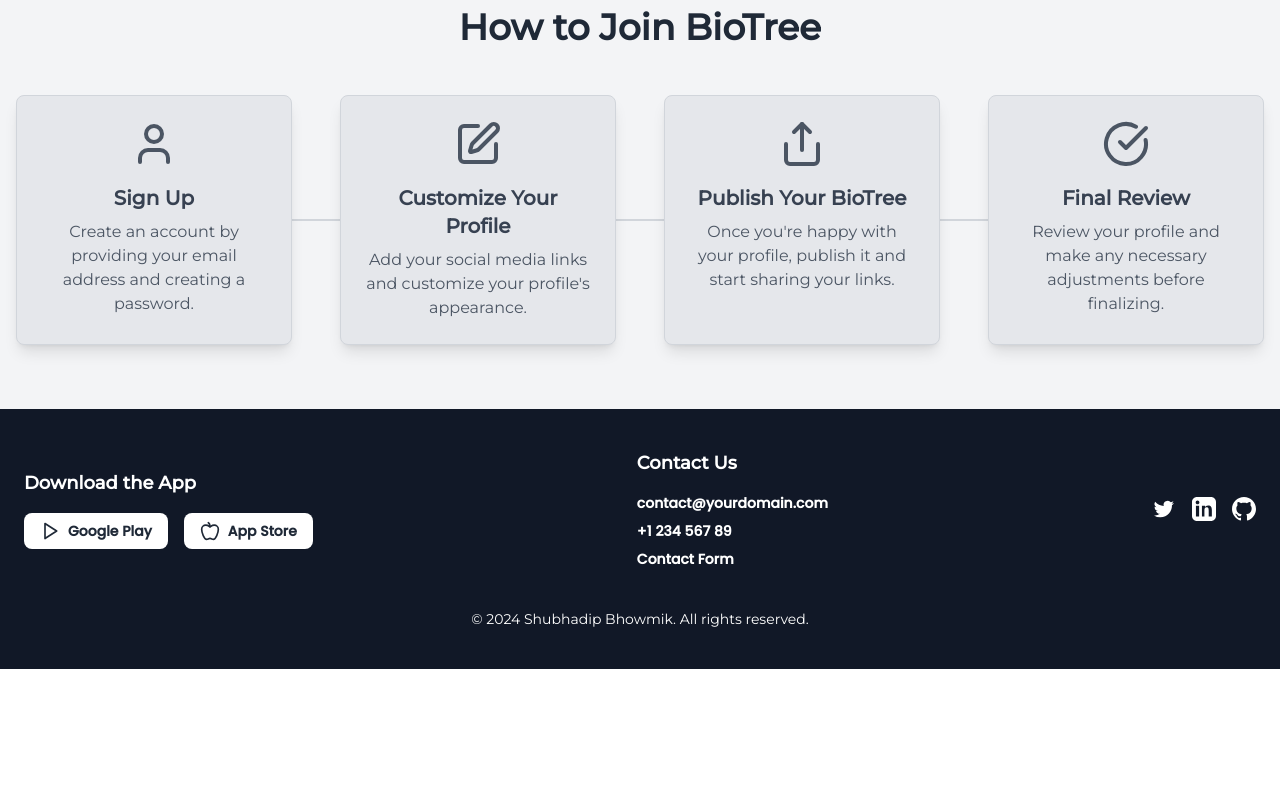
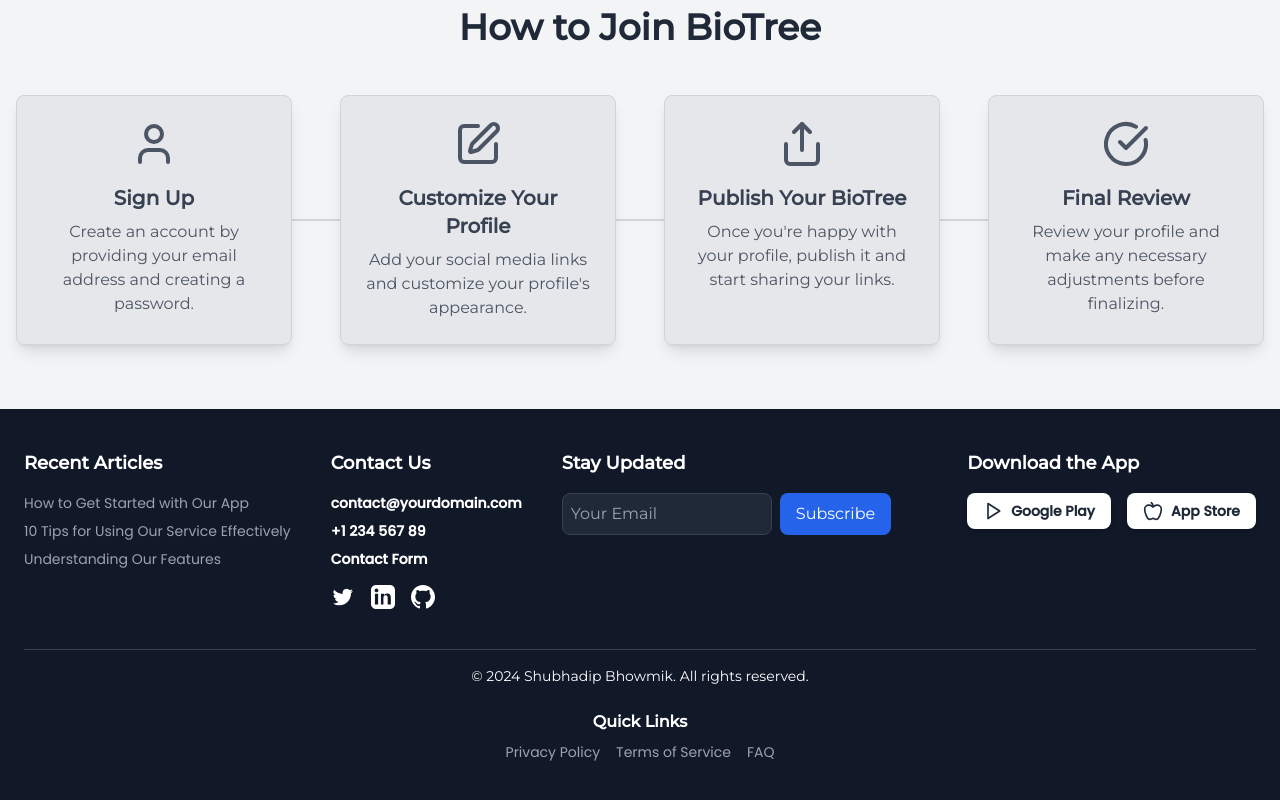
Before and after one commit to subhadipbhowmik/bio-branch, a Next.js app in the folder site/: page / in a window 1280 px wide. Shown: the part 1583-2383 px from the top of the page. Before the commit the page ends 2252 px from the top, so only its background shows below. Built offline with nearby package versions, Linux system fonts and the light colour scheme.

Commit message:
footer enhanced

```diff
--- a/site/components/Footer.js
+++ b/site/components/Footer.js
@@ -1,82 +1,107 @@
-import React from 'react'
-import Link from 'next/link'
-import { Apple, Play } from 'lucide-react'
+import React from 'react';
+import Link from 'next/link';
+import { Apple, Play } from 'lucide-react';
 
 const Footer = () => {
   return (
     <footer aria-label="Site Footer" className="relative bg-gray-900 text-white py-10 px-6">
-      {/* Wave Effect */}
+      <div className="container mx-auto flex flex-col md:flex-row items-start justify-between space-y-8 md:space-y-0">
 
+        {/* Left Section: Recent Articles, Contact Us, and Stay Updated */}
+        <div className="flex flex-col md:flex-row items-start space-y-8 md:space-y-0 md:space-x-10">
+          {/* Recent Articles */}
+          <div className="flex flex-col">
+            <h3 className="mb-4 text-lg font-semibold">Recent Articles</h3>
+            <div className="flex flex-col space-y-2">
+              <Link href="/blog/post-1" className="text-sm text-gray-400 hover:underline transition">How to Get Started with Our App</Link>
+              <Link href="/blog/post-2" className="text-sm text-gray-400 hover:underline transition">10 Tips for Using Our Service Effectively</Link>
+              <Link href="/blog/post-3" className="text-sm text-gray-400 hover:underline transition">Understanding Our Features</Link>
+            </div>
+          </div>
 
-      <div className="container mx-auto flex flex-col md:flex-row items-center justify-between relative z-10">
+          {/* Contact Us */}
+          <div className="flex flex-col">
+            <h3 className="mb-4 text-lg font-semibold">Contact Us</h3>
+            <div className="flex flex-col space-y-2">
+              <a href="mailto:contact@yourdomain.com" className="text-sm font-semibold hover:underline transition">
+                contact@yourdomain.com
+              </a>
+              <a href="tel:+123456789" className="text-sm font-semibold hover:underline transition">
+                +1 234 567 89
+              </a>
+              <Link href="/contact" className="text-sm font-semibold hover:underline transition">
+                Contact Form
+              </Link>
+            </div>
 
-        {/* Left Section: App Store Links */}
-        <div className="flex flex-col items-start mb-6 md:mb-0">
+            {/* Social Media Links */}
+            <div className="mt-4 flex space-x-4">
+              <Link href="https://twitter.com/yourprofile" target="_blank" aria-label="Twitter" className="hover:text-blue-400 transition">
+                <svg className="h-6 w-6 fill-current" viewBox="0 0 24 24" xmlns="http://www.w3.org/2000/svg">
+                  <path d="M8.29 20.251c7.547 0 11.675-6.155 11.675-11.494 0-.175 0-.349-.012-.522A8.18 8.18 0 0 0 22 5.92a8.306 8.306 0 0 1-2.357.636A4.1 4.1 0 0 0 21.448 4.3a8.194 8.194 0 0 1-2.605.988 4.1 4.1 0 0 0-7.086 3.743A11.64 11.64 0 0 1 3.184 4.864a4.079 4.079 0 0 0 1.27 5.473 4.092 4.092 0 0 1-1.852-.506v.051a4.104 4.104 0 0 0 3.291 4.016 4.099 4.099 0 0 1-1.848.07 4.107 4.107 0 0 0 3.834 2.85A8.233 8.233 0 0 1 2 18.406 11.616 11.616 0 0 0 8.29 20.251" />
+                </svg>
+              </Link>
+              <Link href="https://linkedin.com/in/yourprofile" target="_blank" aria-label="LinkedIn" className="hover:text-blue-600 transition">
+                <svg className="h-6 w-6 fill-current" viewBox="0 0 24 24" xmlns="http://www.w3.org/2000/svg">
+                  <path d="M19 0H5C2.238 0 0 2.238 0 5v14c0 2.762 2.238 5 5 5h14c2.762 0 5-2.238 5-5V5c0-2.762-2.238-5-5-5zM7.125 19.5H3.937V8.75h3.188v10.75zM5.531 7.312c-1.025 0-1.875-.85-1.875-1.875 0-1.025.85-1.875 1.875-1.875 1.025 0 1.875.85 1.875 1.875 0 1.025-.85 1.875-1.875 1.875zm14.344 12.188H16.69V13.5c0-1.428-.031-3.266-1.984-3.266-1.984 0-2.287 1.55-2.287 3.157v6.109H9.937V8.75h3.063v1.469h.043c.426-.81 1.46-1.654 3.007-1.654 3.213 0 3.807 2.113 3.807 4.862v6.073z" />
+                </svg>
+              </Link>
+              <Link href="https://github.com/yourprofile" target="_blank" aria-label="GitHub" className="hover:text-gray-400 transition">
+                <svg className="h-6 w-6 fill-current" viewBox="0 0 24 24" xmlns="http://www.w3.org/2000/svg">
+                  <path d="M12 0C5.372 0 0 5.372 0 12c0 5.304 3.438 9.8 8.207 11.387.6.11.82-.26.82-.577 0-.285-.011-1.045-.016-2.052-3.338.726-4.042-1.601-4.042-1.601-.546-1.387-1.333-1.757-1.333-1.757-1.089-.744.083-.729.083-.729 1.204.084 1.836 1.235 1.836 1.235 1.07 1.832 2.807 1.303 3.49.997.107-.776.418-1.303.762-1.603-2.665-.303-5.466-1.332-5.466-5.926 0-1.31.469-2.383 1.235-3.225-.124-.303-.535-1.521.118-3.168 0 0 1.007-.324 3.3 1.23.957-.266 1.983-.398 3.004-.403 1.02.005 2.048.137 3.004.403 2.293-1.554 3.3-1.23 3.3-1.23.653 1.647.242 2.865.118 3.168.767.842 1.235 1.916 1.235 3.225 0 4.606-2.805 5.617-5.478 5.914.43.372.814 1.104.814 2.227 0 1.607-.014 2.904-.014 3.299 0 .32.214.694.825.577C20.565 21.796 24 17.303 24 12c0-6.628-5.372-12-12-12z" />
+                </svg>
+              </Link>
+            </div>
+          </div>
+
+          {/* Stay Updated Section */}
+          <div className="flex flex-col">
+            <h3 className="mb-4 text-lg font-semibold">Stay Updated</h3>
+            <form className="flex space-x-2">
+              <input type="email" placeholder="Your Email" className="p-2 rounded-lg border border-gray-700 bg-gray-800 text-white" required />
+              <button type="submit" className="px-4 py-2 bg-blue-600 rounded-lg hover:bg-blue-500 transition">Subscribe</button>
+            </form>
+          </div>
+        </div>
+
+        {/* Right Section: App Store Links */}
+        <div className="flex flex-col">
           <h3 className="mb-4 text-lg font-semibold">Download the App</h3>
           <div className="flex space-x-4">
             {/* Google Play Store */}
             <Link href="https://play.google.com/store" target="_blank">
-              <div className="flex items-center px-4 py-2 bg-white text-gray-800 rounded-lg hover:shadow-lg transition">
+              <div className="flex items-center px-4 py-2 bg-white text-gray-800 rounded-lg shadow-md hover:shadow-xl transition">
                 <Play className="w-5 h-5 mr-2" />
                 <span className="text-sm font-semibold">Google Play</span>
               </div>
             </Link>
             {/* Apple Store */}
             <Link href="https://www.apple.com/app-store/" target="_blank">
-              <div className="flex items-center px-4 py-2 bg-white text-gray-800 rounded-lg hover:shadow-lg transition">
+              <div className="flex items-center px-4 py-2 bg-white text-gray-800 rounded-lg shadow-md hover:shadow-xl transition">
                 <Apple className="w-5 h-5 mr-2" />
                 <span className="text-sm font-semibold">App Store</span>
               </div>
             </Link>
           </div>
         </div>
-
-
-{/* Feature: Contact Us */}
-        <div className="flex flex-col items-start mb-6 md:mb-0">
-          <h3 className="mb-4 text-lg font-semibold">Contact Us</h3>
-          <div className="flex flex-col space-y-2">
-            {/* Email Contact */}
-            <a href="mailto:contact@yourdomain.com" className="text-sm font-semibold hover:underline">
-              contact@yourdomain.com
-            </a>
-            {/* Phone Contact */}
-            <a href="tel:+123456789" className="text-sm font-semibold hover:underline">
-              +1 234 567 89
-            </a>
-            {/* Or a Contact Form Link */}
-            <Link href="/contact" className="text-sm font-semibold hover:underline">
-              Contact Form
-            </Link>
-          </div>
-        </div>
-
-        {/* Right Section: Social Media Links */}
-        <div className="flex space-x-4">
-          <Link href="https://twitter.com/yourprofile" target="_blank" aria-label="Twitter" className="hover:text-blue-400 transition">
-            <svg className="h-6 w-6" fill="currentColor" viewBox="0 0 24 24" xmlns="http://www.w3.org/2000/svg">
-              <path d="M8.29 20.251c7.547 0 11.675-6.155 11.675-11.494 0-.175 0-.349-.012-.522A8.18 8.18 0 0 0 22 5.92a8.306 8.306 0 0 1-2.357.636A4.1 4.1 0 0 0 21.448 4.3a8.194 8.194 0 0 1-2.605.988 4.1 4.1 0 0 0-7.086 3.743A11.64 11.64 0 0 1 3.184 4.864a4.079 4.079 0 0 0 1.27 5.473 4.092 4.092 0 0 1-1.852-.506v.051a4.104 4.104 0 0 0 3.291 4.016 4.099 4.099 0 0 1-1.848.07 4.107 4.107 0 0 0 3.834 2.85A8.233 8.233 0 0 1 2 18.406 11.616 11.616 0 0 0 8.29 20.251" />
-            </svg>
-          </Link>
-          <Link href="https://linkedin.com/in/yourprofile" target="_blank" aria-label="LinkedIn" className="hover:text-blue-600 transition">
-            <svg className="h-6 w-6" fill="currentColor" viewBox="0 0 24 24" xmlns="http://www.w3.org/2000/svg">
-              <path d="M19 0H5C2.238 0 0 2.238 0 5v14c0 2.762 2.238 5 5 5h14c2.762 0 5-2.238 5-5V5c0-2.762-2.238-5-5-5zM7.125 19.5H3.937V8.75h3.188v10.75zM5.531 7.312c-1.025 0-1.875-.85-1.875-1.875 0-1.025.85-1.875 1.875-1.875 1.025 0 1.875.85 1.875 1.875 0 1.025-.85 1.875-1.875 1.875zm14.344 12.188H16.69V13.5c0-1.428-.031-3.266-1.984-3.266-1.984 0-2.287 1.55-2.287 3.157v6.109H9.937V8.75h3.063v1.469h.043c.426-.81 1.46-1.654 3.007-1.654 3.213 0 3.807 2.113 3.807 4.862v6.073z" />
-            </svg>
-          </Link>
-          <Link href="https://github.com/yourprofile" target="_blank" aria-label="GitHub" className="hover:text-gray-400 transition">
-            <svg className="h-6 w-6" fill="currentColor" viewBox="0 0 24 24" xmlns="http://www.w3.org/2000/svg">
-              <path d="M12 0C5.372 0 0 5.372 0 12c0 5.304 3.438 9.8 8.207 11.387.6.11.82-.26.82-.577 0-.285-.011-1.045-.016-2.052-3.338.726-4.042-1.601-4.042-1.601-.546-1.387-1.333-1.757-1.333-1.757-1.089-.744.083-.729.083-.729 1.204.084 1.836 1.235 1.836 1.235 1.07 1.832 2.807 1.303 3.49.997.107-.776.418-1.303.762-1.603-2.665-.303-5.466-1.332-5.466-5.926 0-1.31.469-2.383 1.235-3.225-.124-.303-.535-1.521.118-3.168 0 0 1.007-.324 3.3 1.23.957-.266 1.983-.398 3.004-.403 1.02.005 2.048.137 3.004.403 2.293-1.554 3.3-1.23 3.3-1.23.653 1.647.242 2.865.118 3.168.767.842 1.235 1.916 1.235 3.225 0 4.606-2.805 5.617-5.478 5.914.43.372.814 1.104.814 2.227 0 1.607-.014 2.904-.014 3.299 0 .32.214.694.825.577C20.565 21.796 24 17.303 24 12c0-6.628-5.372-12-12-12z" />
-            </svg>
-          </Link>
-        </div>
       </div>
 
       {/* Bottom Text */}
-      <div className="text-center mt-10">
+      <div className="border-t border-gray-700 mt-10 pt-4 text-center">
         <p className="text-sm">&copy; 2024 Shubhadip Bhowmik. All rights reserved.</p>
       </div>
+
+      {/* Quick Links Section */}
+      <div className="mt-6 text-center">
+        <h4 className="text-md font-semibold mb-2">Quick Links</h4>
+        <div className="flex justify-center space-x-4">
+          <Link href="/privacy-policy" className="text-sm text-gray-400 hover:underline transition">Privacy Policy</Link>
+          <Link href="/terms-of-service" className="text-sm text-gray-400 hover:underline transition">Terms of Service</Link>
+          <Link href="/faq" className="text-sm text-gray-400 hover:underline transition">FAQ</Link>
+        </div>
+      </div>
     </footer>
-  )
-}
+  );
+};
 
-export default Footer
+export default Footer;
```
